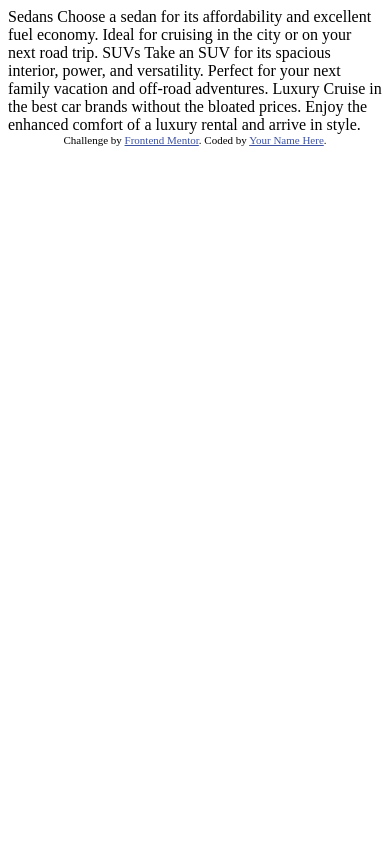
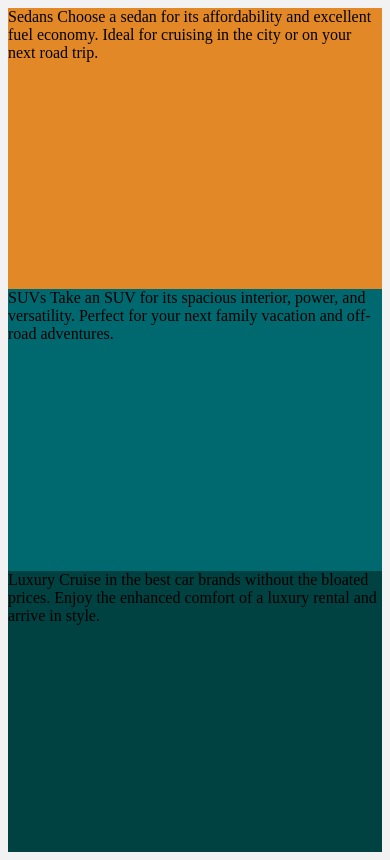
Before and after one commit to jcsmileyjr/3-column-preview-card-component, a plain HTML site: page index.html in a window 390 px wide. Drawn offline with Linux system fonts and the light colour scheme.

Commit message:
Mobile and Desktop architecture layouts

```diff
--- a/index.html
+++ b/index.html
@@ -3,34 +3,71 @@
   <head>
     <meta charset="UTF-8">
     <meta name="viewport" content="width=device-width, initial-scale=1.0"> <!-- displays site properly based on user's device -->
+    <link rel="icon" type="image/png" sizes="32x32" href="./images/favicon-32x32.png">
+    <title>Frontend Mentor | 3-column preview card component</title>
+    <style>
+      body {
+        background-color: hsl(0, 0%, 95%);
+      }
 
-  <link rel="icon" type="image/png" sizes="32x32" href="./images/favicon-32x32.png">
+      .container {
+        display: flex;
+        justify-content: center;
+        align-items: center;
+        height: 100vh;
+      }
 
-  <title>Frontend Mentor | 3-column preview card component</title>
+      main {
+        flex: 1;
+        height: 100vh;
+        display: flex;
+        flex-direction: column;
+      }
 
-  <!-- Feel free to remove these styles or customise in your own stylesheet 👍 -->
-  <style>
-    .attribution { font-size: 11px; text-align: center; }
-    .attribution a { color: hsl(228, 45%, 44%); }
+      .sedan__content, .suv__content, .luxury__content {
+        flex: 1;
+      }
+
+      .sedan__content {
+        background-color: hsl(31, 77%, 52%);
+      }
+
+      .suv__content {
+        background-color: hsl(184, 100%, 22%);
+      }
+
+      .luxury__content {
+        background-color: hsl(179, 100%, 13%);
+      }
+
+      @media only screen and (min-width: 600px) {
+        main {
+          flex-direction: row;
+          height: 50vh;
+        }
+      }
+
     </style>
   </head>
   <body>
-
+    <div class="container">
+      <main>
+        <article class="sedan__content">
           Sedans
           Choose a sedan for its affordability and excellent fuel economy. Ideal for cruising in the city
           or on your next road trip.
-
+        </article>
+        <article class="suv__content">
           SUVs
           Take an SUV for its spacious interior, power, and versatility. Perfect for your next family vacation
           and off-road adventures.
-
+        </article>
+        <article class="luxury__content">
           Luxury
           Cruise in the best car brands without the bloated prices. Enjoy the enhanced comfort of a luxury
           rental and arrive in style.
-
-  <div class="attribution">
-    Challenge by <a href="https://www.frontendmentor.io?ref=challenge" target="_blank">Frontend Mentor</a>.
-    Coded by <a href="#">Your Name Here</a>.
+        </article>
+      </main>
     </div>
   </body>
 </html>
```
Lines whose indentation alone changed are shown as unchanged.
